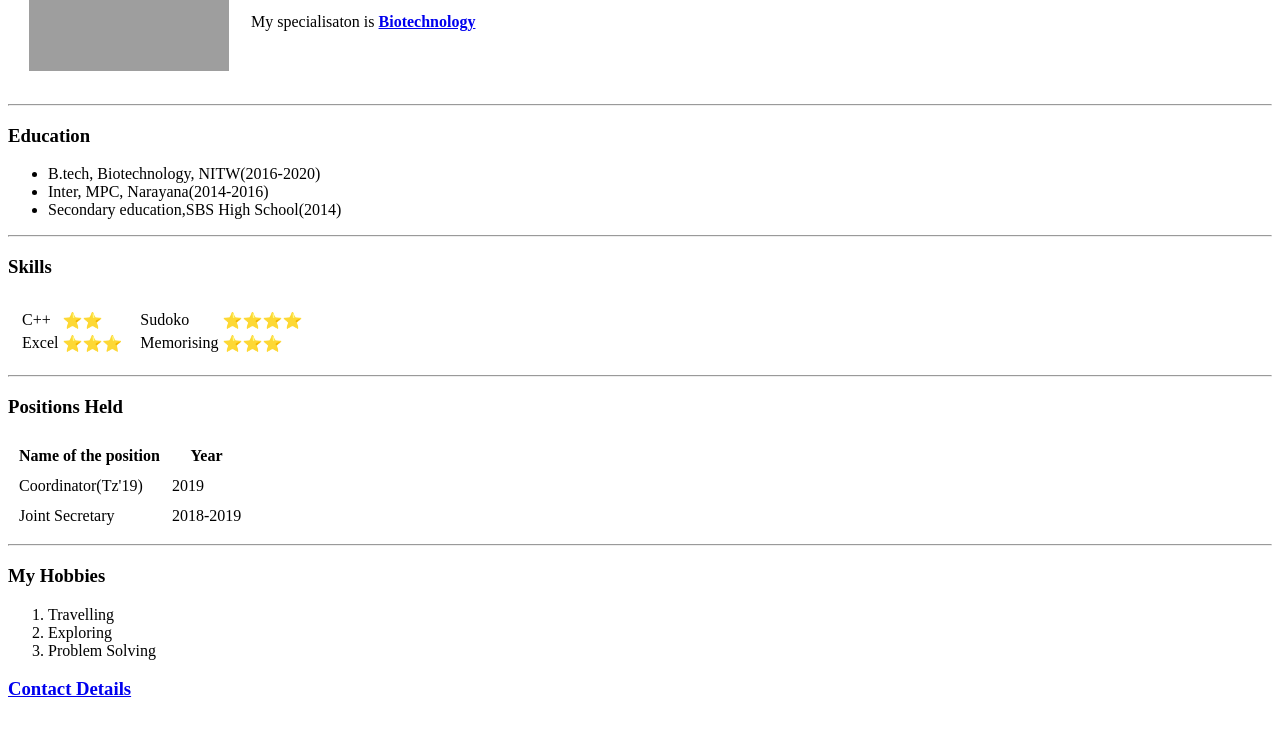
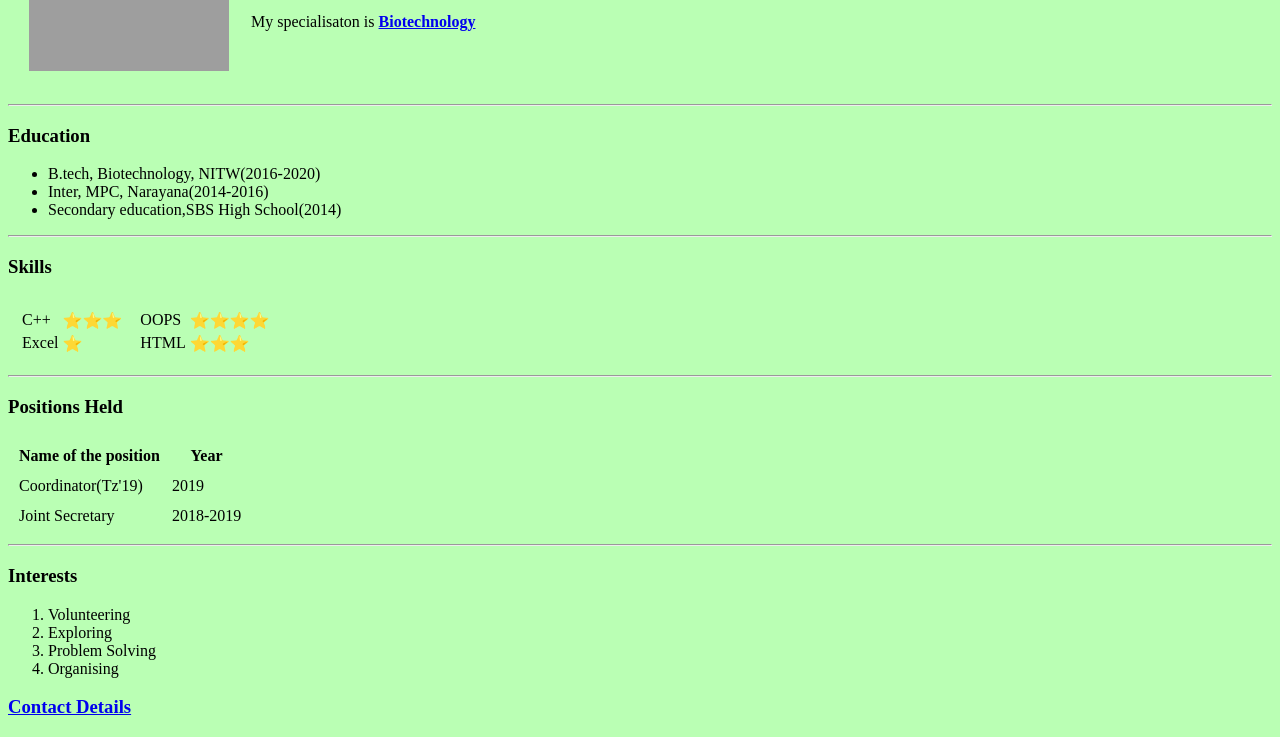
Before and after one commit to Dsk978/cv, a plain HTML site: page index.html in a window 1280 px wide. Shown: the part 158-895 px from the top of the page. Drawn offline with Linux system fonts and the light colour scheme; grey boxes are pictures that could not be loaded.

Commit message:
changes in the skill part ,hobbies part,bg color.

```diff
--- a/index.html
+++ b/index.html
@@ -6,7 +6,7 @@
   <title>Sk's website</title>
 </head>
 
-<body>
+<body style="background-color: #BAFFB4;">
   <table cellspacing="20">
     <td><img src="sk.png" alt="Sk Profile pic" width="200" height="200"></td>
     <td>
@@ -31,22 +31,22 @@
         <table>
           <tr>
             <td>C++</td>
-            <td>⭐⭐</td>
+            <td>⭐⭐⭐</td>
           </tr>
           <tr>
             <td>Excel</td>
-            <td>⭐⭐⭐</td>
+            <td>⭐</td>
           </tr>
         </table>
       </td>
       <td>
         <table>
           <tr>
-            <td>Sudoko</td>
+            <td>OOPS</td>
             <td>⭐⭐⭐⭐</td>
           </tr>
           <tr>
-            <td>Memorising</td>
+            <td>HTML</td>
             <td>⭐⭐⭐</td>
           </tr>
         </table>
@@ -70,11 +70,12 @@
     </tr>
   </table>
   <hr>
-  <h3>My Hobbies</h3>
+  <h3>Interests</h3>
   <ol>
-    <li>Travelling</li>
+    <li>Volunteering</li>
     <li>Exploring</li>
     <li>Problem Solving</li>
+    <li>Organising</li>
   </ol>
   <h3><a href="contact_details.html">Contact Details</a></h3>
 
```
